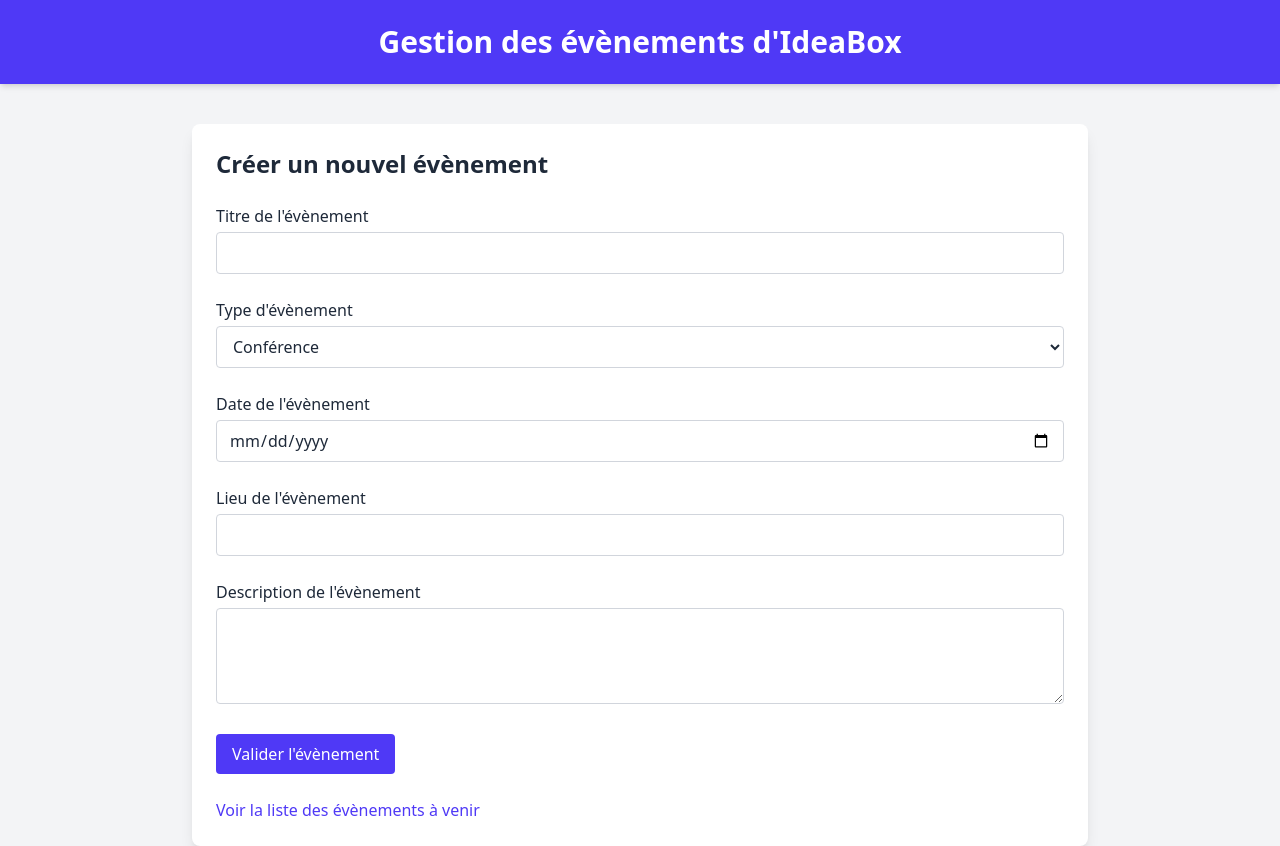
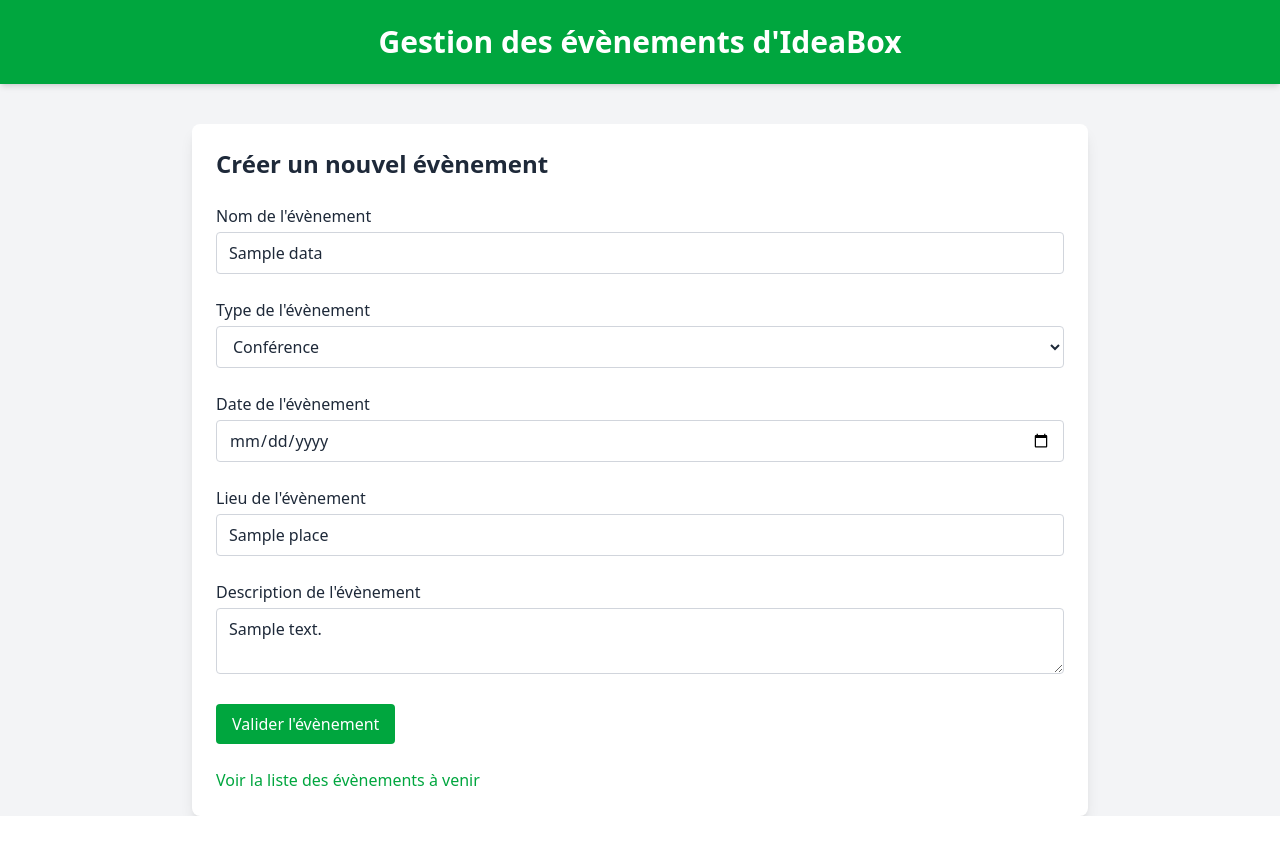
Before and after one commit to Xiapuna/mns-cda26-evaluation-main, a Flask app: template templates/create-event.html in a window 1280 px wide. After the commit the page ends 816 px from the top, so only its background shows below. Run offline with Flask 3, Linux system fonts and the light colour scheme; the template is opened without the code that fills it: most values are stand-ins (such as "Sample title", 1, 10 or a date in 2020).

Commit message:
Feat : Modification of flash messages and error messages

```diff
--- a/app.py
+++ b/app.py
@@ -38,32 +38,38 @@ def list_events() :
 # Routes qui mènent vers la page de création d'un évènement
 @app.route("/create-event", methods=['POST'])
 def create_event_post() :
-    has_error = False
+    # has_error = False
+    error = {}
 
+    # Title #
     title = request.form.get("title")
     if not title :
-        flash("A name is required.", "error")
-        has_error = True
+        error['title'] = "A name is required."
+
+    # Type #
     type = request.form.get("type")
-    if not type :
-        flash("A type is required.","error")
-        has_error = True
+
+    # Date #
     date_str = request.form.get("date")
     if not date_str :
-        flash("Date is required.","error")
-        has_error = True
-    place = request.form.get("place")
+            error['date_str'] = "Date is required."
+    else :
+        date = datetime.fromisoformat(date_str)
+        if date.date() < datetime.now().date() :
+            error['date'] = "An earlier date is impossible."
+
+    # Place #
+    place = request.form.get("place", "error")
     if not place :
-        flash("A place is required.","error")
-        has_error = True
+        error['place'] = "A place is required."
+
+    # Description #
     description = request.form.get("description")
     if not description :
-        flash("A description is required.","error")
-        has_error = True
-    if has_error:
-        return redirect(url_for("create_event_get"))
+        error['description'] = "A description is required."
 
-    date = datetime.fromisoformat(date_str)
+    if error :
+        return render_template("create-event.html", error=error, data=request.form)
 
     event = Event(title=title, type=type, date=date, place=place, description=description)
     db.session.add(event)
@@ -83,9 +89,7 @@ def create_event_get() :
 @app.route("/delete-event/<int:event_id>")
 def delete_event(event_id):
     event = Event.query.get(event_id)
-    if not event :
-        flash("Entrée d'historique non trouvée", "error")
-        return redirect(url_for("list_events"))
+    flash(f"Event «{ event.title }» has been deleted", "success")
 
     db.session.delete(event)
     db.session.commit()
--- a/templates/base.html
+++ b/templates/base.html
@@ -9,10 +9,12 @@
 </head>
 
 <body class="bg-gray-100 text-gray-800">
-    <header class="bg-indigo-600 text-white py-6 shadow-md">
+    <header class="bg-green-600 text-white py-6 shadow-md">
         <h1 class="text-center text-3xl font-semibold">Gestion des évènements d'IdeaBox</h1>
     </header>
-
+    <div>
+        {% include "flash.html" %}
+    </div>
     <main class="max-w-4xl mx-auto mt-10 p-6 bg-white shadow-lg rounded-lg">
         <div class="events">{% block content %}{% endblock %}</div>
     </main>
--- a/templates/create-event.html
+++ b/templates/create-event.html
@@ -1,38 +1,58 @@
 {% extends "base.html" %}
 {% block content %}
+
+{% set error_class = "border border-red-500 focus:border-red-500 focus:ring-red-500" %}
+{% set normal_class = "border border-gray-300 focus:border-green-500 focus:ring-green-500" %}
+
 <h2 class="text-2xl font-semibold mb-6">Créer un nouvel évènement</h2>
 
 <form action="/create-event" method="POST" class="space-y-6">
     <div>
-        <label class="block font-medium mb-1" for="title">Titre de l'évènement</label>
-        <input class="w-full border border-gray-300 rounded px-3 py-2 focus:ring-indigo-500 focus:border-indigo-500" name="title" type="text" id="title" required></input>
+        <label class="block font-medium mb-1" for="title">Nom de l'évènement</label>
+        <input value="{{ data.title if data else '' }}" class="w-full rounded px-3 py-2 {{ error_class if error.title else normal_class }}" name="title" type="text" id="title">
+        {% if error and error.title %}
+            <p class="text-red-600 text-sm mt-1">{{ error.title }}</p>
+        {% endif %}
     </div>
 
+    <div>
+        <label class="block font-medium mb-1" for="type">Type de l'évènement</label>
+        <select class="w-full rounded px-3 py-2 border border-gray-300 focus:border-green-500 focus:ring-green-500" name="type" id="type">
+            <option value="conference" {% if data and data.type == "conference" %}selected{% endif %}>Conférence</option>
+            <option value="team-building" {% if data and data.type == "team-building" %}selected{% endif %}>Team Building</option>
+            <option value="atelier" {% if data and data.type == "atelier" %}selected{% endif %}>Atelier</option>
+            <option value="sortie" {% if data and data.type == "sortie" %}selected{% endif %}>Sortie</option>
+            <option value="repas-equipe" {% if data and data.type == "repas-equipe" %}selected{% endif %}>Repas d'équipe</option>
+            <option value="afterwork" {% if data and data.type == "afterwork" %}selected{% endif %}>Afterwork</option>
+        </select>
+    </div>
 
-    <label class="block font-medium mb-1" for="type">Type d'évènement</label>
-    <select class="w-full border border-gray-300 rounded px-3 py-2 focus:ring-indigo-500 focus:border-indigo-500" name="type" id="type">
-        <option value="conference">Conférence</option>
-        <option value="conference">Team Building</option>
-        <option value="atelier">Atelier</option>
-        <option value="conference">Sortie</option>
-        <option value="sortie_equipe">Repas d'équipe</option>
-        <option value="afterwork">Afterwork</option>
-    </select>
+    <div>
+        <label class="block font-medium mb-1" for="date">Date de l'évènement</label>
+        <input value="{{ data.date if data else '' }}" class="w-full rounded px-3 py-2 {{ error_class if error.date else normal_class }}" type="date" id="date" name="date" min="2026-01-01" max="3018-12-31"/>
+        {% if error and error.date %} {{ error.date }} {% endif %}
+    </div>
 
-    <label class="block font-medium mb-1" for="date">Date de l'évènement</label>
-    <input class="w-full border border-gray-300 rounded px-3 py-2 focus:ring-indigo-500 focus:border-indigo-500" type="date" id="date" name="date" min="2026-01-01" max="3018-12-31" required/>
+    <div>
+        <label class="block font-medium mb-1" for="place" id="place">Lieu de l'évènement</label>
+        <input value="{{ data.place if data else '' }}" class="w-full rounded px-3 py-2 {{ error_class if error.place else normal_class }}" type="text" name="place" id="place"></input>
+        {% if error and error.place %}
+            <p class="text-red-600 text-sm mt-1">{{ error.place }}</p>
+        {% endif %}
+    </div>
 
-    <label class="block font-medium mb-1" for="place" id="place">Lieu de l'évènement</label>
-    <input class="w-full border border-gray-300 rounded px-3 py-2 focus:ring-indigo-500 focus:border-indigo-500" type="text" name="place" id="place" required></input>
+    <div>
+        <label class="block font-medium mb-1" for="description" id="description">Description de l'évènement</label>
+        <textarea class="w-full rounded px-3 py-2 {{ error_class if error.description else normal_class }}" type="text" name="description" id="description">{{ data.description if data else '' }}</textarea>
+        {% if error and error.description %}
+            <p class="text-red-600 text-sm mt-1">{{ error.description }}</p>
+        {% endif %}
+    </div>
 
-    <label class="block font-medium mb-1" for="description" id="description">Description de l'évènement</label>
-    <textarea class="w-full border border-gray-300 rounded px-3 py-2 h-24 focus:ring-indigo-500 focus:border-indigo-500" type="text" name="description" id="description" required></textarea>
-
-    <button class="bg-indigo-600 text-white px-4 py-2 rounded hover:bg-indigo-700" type="submit">Valider l'évènement</button>
+    <button class="bg-green-600 text-white px-4 py-2 rounded hover:bg-green-700" type="submit">Valider l'évènement</button>
 </form>
 
 <div class="mt-6">
-    <a class="inline-block text-indigo-600 hover:text-indigo-800 font-medium" href="{{url_for('list_events')}}">Voir la liste des évènements à venir</a>
+    <a class="inline-block text-green-600 hover:text-green-800 font-medium" href="{{url_for('list_events')}}">Voir la liste des évènements à venir</a>
 </div>
-
 {% endblock %}
```
